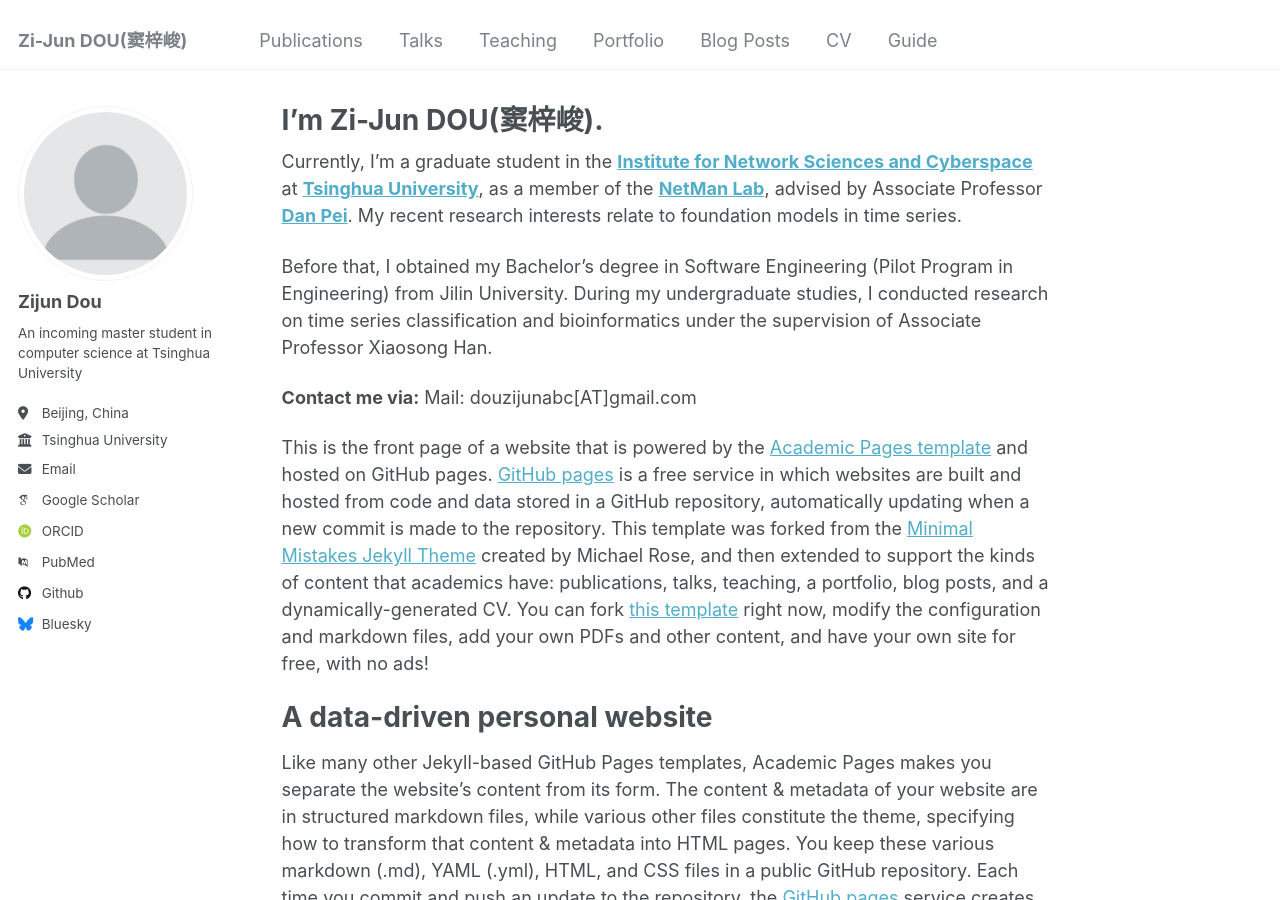
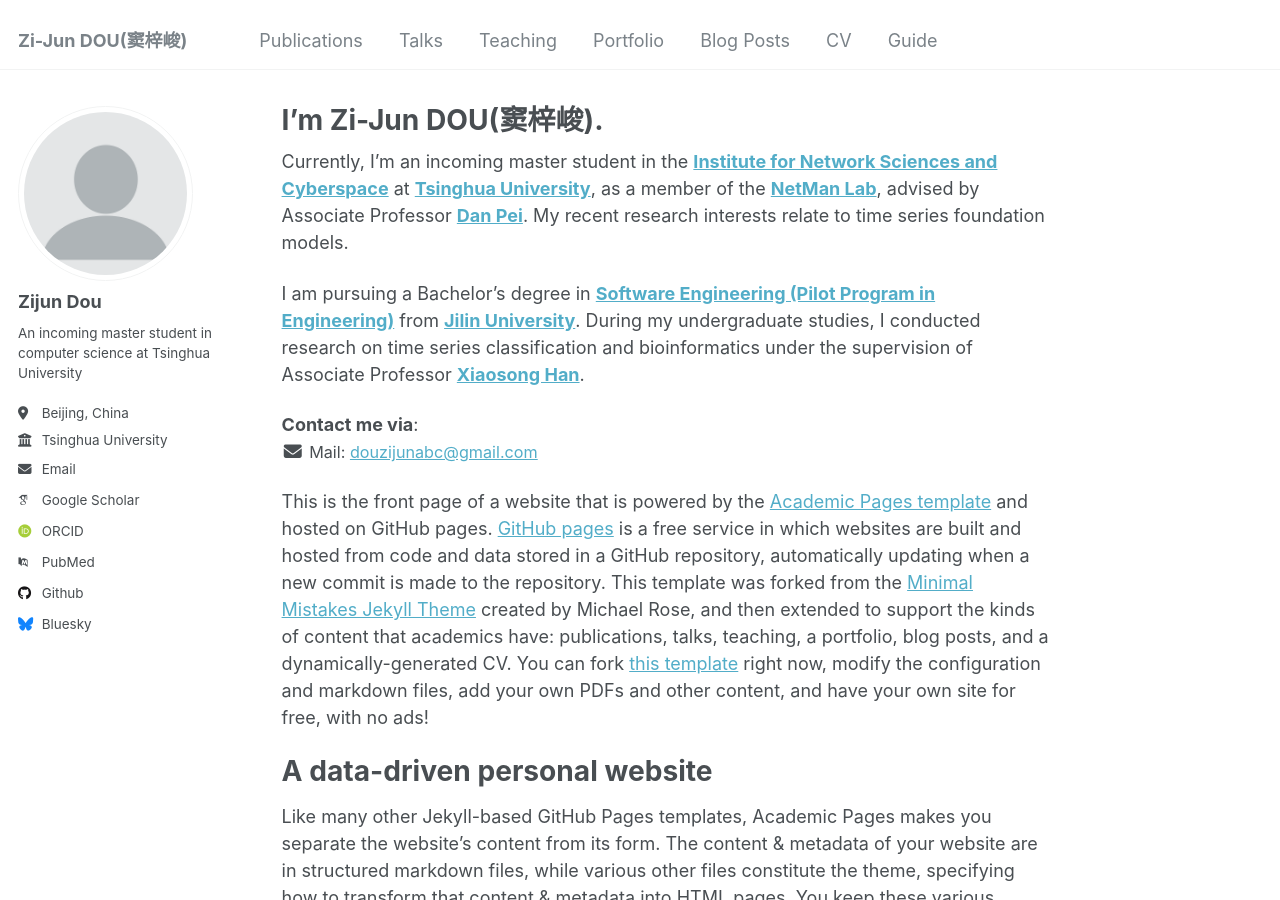
Before and after one commit to ROY-DOU/personal_homepage, a Jekyll site: the page built from _pages/about.md, in a window 1280 px wide and 900 px high. Built offline with Jekyll 4.4.1, drawn with Linux system fonts in a browser that asks for light colours; some web fonts are replaced.

Commit message:
Update about.md

```diff
--- a/_pages/about.md
+++ b/_pages/about.md
@@ -7,12 +7,12 @@ redirect_from:
   - /about.html
 ---
 
-Currently, I'm a graduate student in the [**Institute for Network Sciences and Cyberspace**](https://www.insc.tsinghua.edu.cn/) at [**Tsinghua University**](https://www.tsinghua.edu.cn/en/), as a member of the [**NetMan Lab**](https://netman.aiops.org/), advised by Associate Professor [**Dan Pei**](https://netman.aiops.org/~peidan/). My recent research interests relate to foundation models in time series.
+Currently, I'm an incoming master student in the [**Institute for Network Sciences and Cyberspace**](https://www.insc.tsinghua.edu.cn/) at [**Tsinghua University**](https://www.tsinghua.edu.cn/en/), as a member of the [**NetMan Lab**](https://netman.aiops.org/), advised by Associate Professor [**Dan Pei**](https://netman.aiops.org/~peidan/). My recent research interests relate to time series foundation models.
 
-Before that, I obtained my Bachelor's degree in Software Engineering (Pilot Program in Engineering) from Jilin University. During my undergraduate studies, I conducted research on time series classification and bioinformatics under the supervision of Associate Professor Xiaosong Han.
+I am pursuing a Bachelor's degree in [**Software Engineering (Pilot Program in Engineering)**](http://csw.jlu.edu.cn/info/1080/2824.htm) from [**Jilin University**](https://www.jlu.edu.cn/). During my undergraduate studies, I conducted research on time series classification and bioinformatics under the supervision of Associate Professor [**Xiaosong Han**](https://ccst.jlu.edu.cn/info/1196/17217.htm).
 
-**Contact me via:**
-Mail: douzijunabc[AT]gmail.com
+**Contact me via**:
+  <i class="fa fa-fw fa-envelope"></i> <font style="font-size: 0.9em;">Mail: <a href="mailto:douzijunabc@gmail.com">douzijunabc@gmail.com</a> </font><br>
 
 This is the front page of a website that is powered by the [Academic Pages template](https://github.com/academicpages/academicpages.github.io) and hosted on GitHub pages. [GitHub pages](https://pages.github.com) is a free service in which websites are built and hosted from code and data stored in a GitHub repository, automatically updating when a new commit is made to the repository. This template was forked from the [Minimal Mistakes Jekyll Theme](https://mmistakes.github.io/minimal-mistakes/) created by Michael Rose, and then extended to support the kinds of content that academics have: publications, talks, teaching, a portfolio, blog posts, and a dynamically-generated CV. You can fork [this template](https://github.com/academicpages/academicpages.github.io) right now, modify the configuration and markdown files, add your own PDFs and other content, and have your own site for free, with no ads!
 
```
